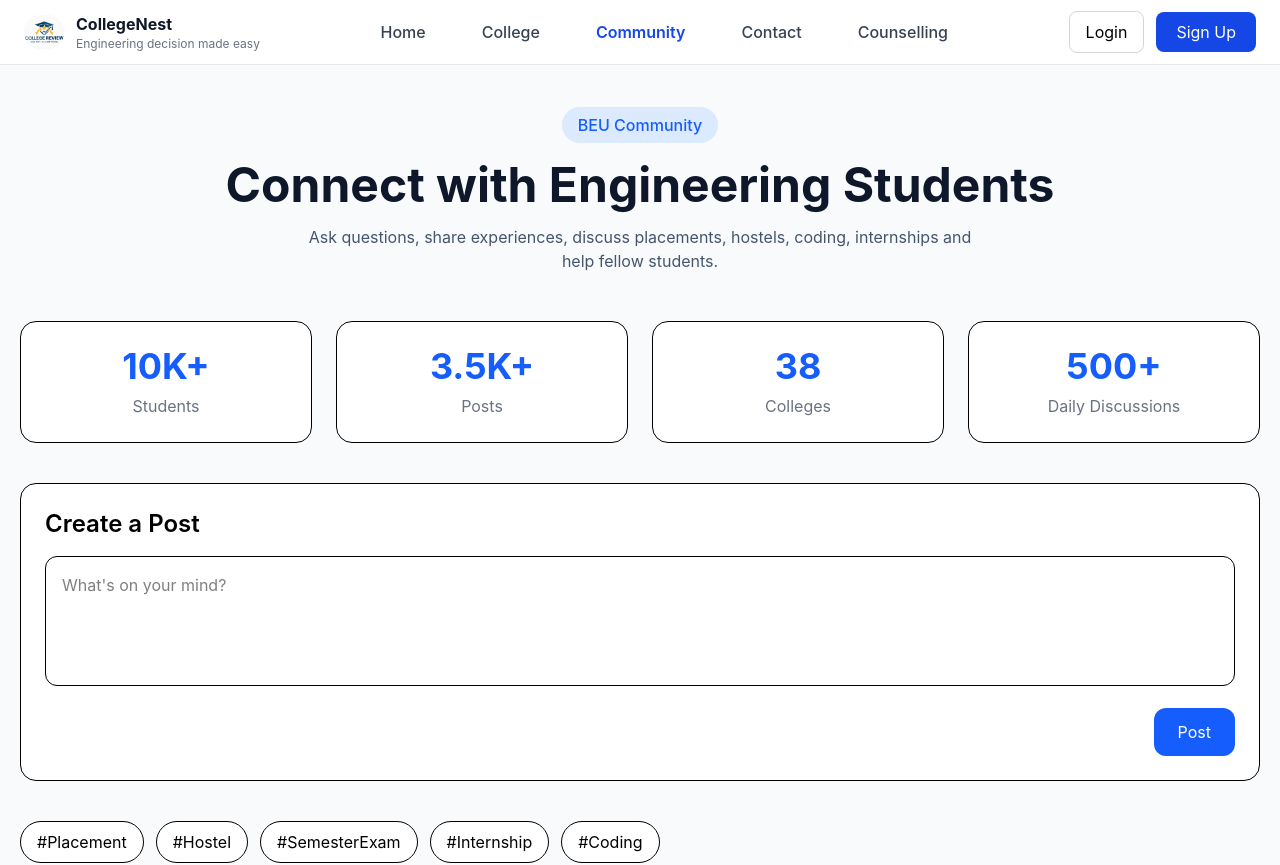
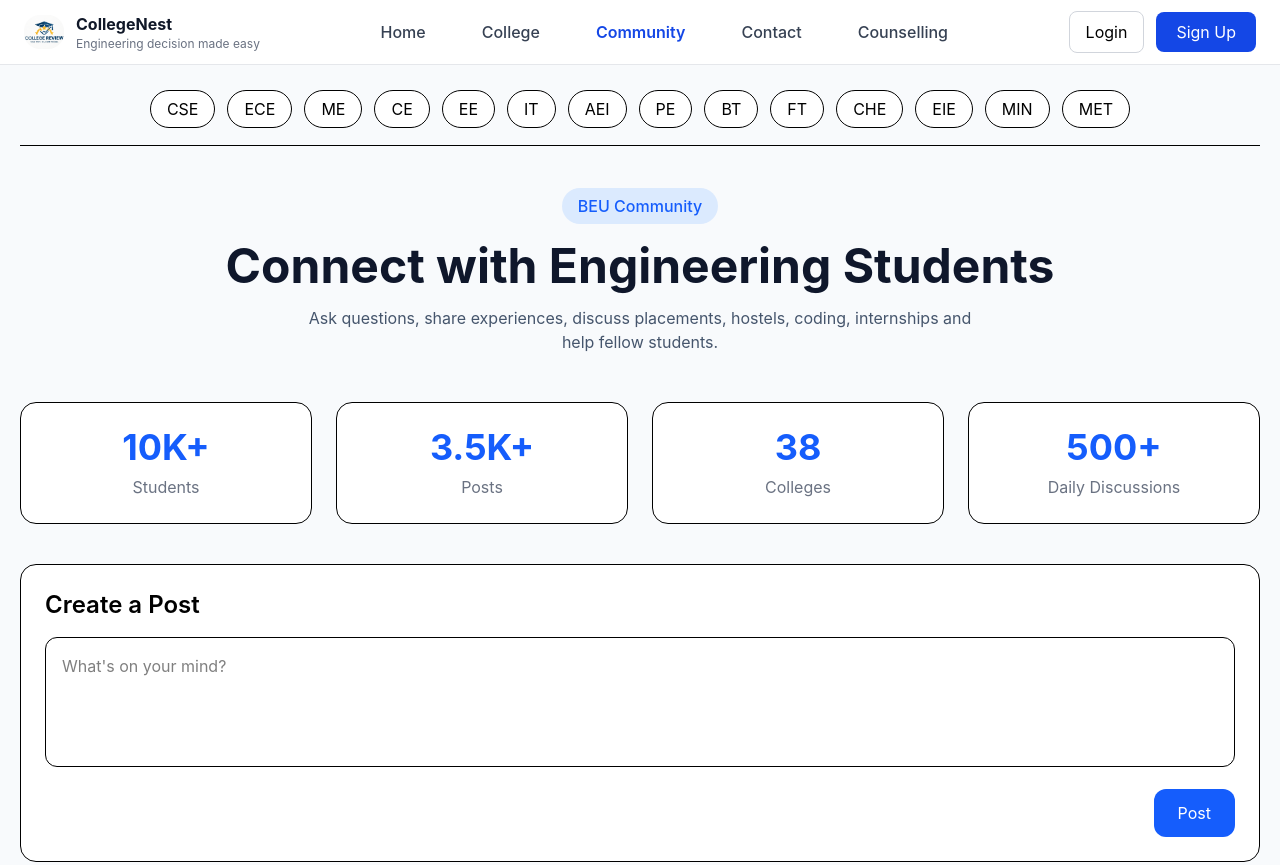
Before and after one commit to Anoopraja/CollegeNest, a React (Vite) app in the folder BCE-Bihar/: page /community in a window 1280 px wide. Shown: the top 865 px of the page. Built offline with nearby package versions, Linux system fonts and the light colour scheme.

Commit message:
live section create for each branch

```diff
--- a/BCE-Bihar/src/App.jsx
+++ b/BCE-Bihar/src/App.jsx
@@ -11,6 +11,7 @@ import Login from './Components/pages/login'
 import Signup from './Components/pages/signup'
 import CollegeInfo from './Components/pages/Collegeinfo'
 import Counselling from './Components/pages/Councling'
+import ChatLive from './Components/pages/ChatLive'
 
 
 function App() {
@@ -24,6 +25,7 @@ function App() {
         <Route path='/college' element={<Colleges />} />
         <Route path="/college/:id" element={<CollegeInfo />} />
         <Route path='/community' element={<Community />} />
+        <Route path="/community/:id" element={<ChatLive />} />
         <Route path='/contact' element={<Contact />} />
         <Route path='/reviews' element={<Reviews />} />
         <Route path='/counselling' element={<Counselling />} />
--- /dev/null
+++ b/BCE-Bihar/src/Components/pages/ChatLive.jsx
@@ -0,0 +1,41 @@
+import React from "react";
+import { useParams } from "react-router-dom";
+
+const branches = [
+  "CSE",
+  "ECE",
+  "ME",
+  "CE",
+  "EE",
+  "IT",
+  "AEI",
+  "PE",
+  "BT",
+  "FT",
+  "CHE",
+  "EIE",
+  "MIN",
+  "MET",
+];
+
+const ChatLive = () => {
+  const { id } = useParams();
+
+  const selectedBranch = branches.find(
+    (item) => item.toUpperCase() ===id.toUpperCase()
+  );
+
+  if (!selectedBranch) {
+    return <h1>Branch not found</h1>;
+  }
+
+  return (
+    <section className="p-8">
+      <h1 className="text-4xl font-bold">
+        {selectedBranch} Live Chat
+      </h1>
+    </section>
+  );
+};
+
+export default ChatLive;
--- a/BCE-Bihar/src/Components/pages/Community.jsx
+++ b/BCE-Bihar/src/Components/pages/Community.jsx
@@ -1,4 +1,5 @@
 import React from "react";
+import { NavLink } from "react-router-dom";
 const posts = [
   {
     id: 1,
@@ -32,15 +33,23 @@ const posts = [
   },
 ];
 
-
+const branch = ["CSE", "ECE", "ME", "CE", "EE", "IT", "AEI", "PE", "BT", "FT", "CHE", "EIE", "MIN", "MET"];
 
 const Community = () => {
   return (
-    <section className="bg-slate-50 min-h-screen py-12">
+    <section className="bg-slate-50 min-h-screen py-8">
       <div className="max-w-7xl mx-auto px-5">
 
         {/* Heading */}
-
+        <div className="text-center mb-12 border-b  pb-6 flex gap-3 items-center justify-center flex-wrap">
+          {branch.map((item) => (
+            <NavLink key={item} to={item}>
+              <span className="bg-white border px-4 py-2 rounded-full cursor-pointer hover:bg-blue-600 hover:text-white transition">
+                {item}
+              </span>
+            </NavLink>
+          ))}
+        </div>
         <div className="text-center mb-12">
 
           <span className="bg-blue-100 text-blue-600 px-4 py-2 rounded-full font-medium">
```
